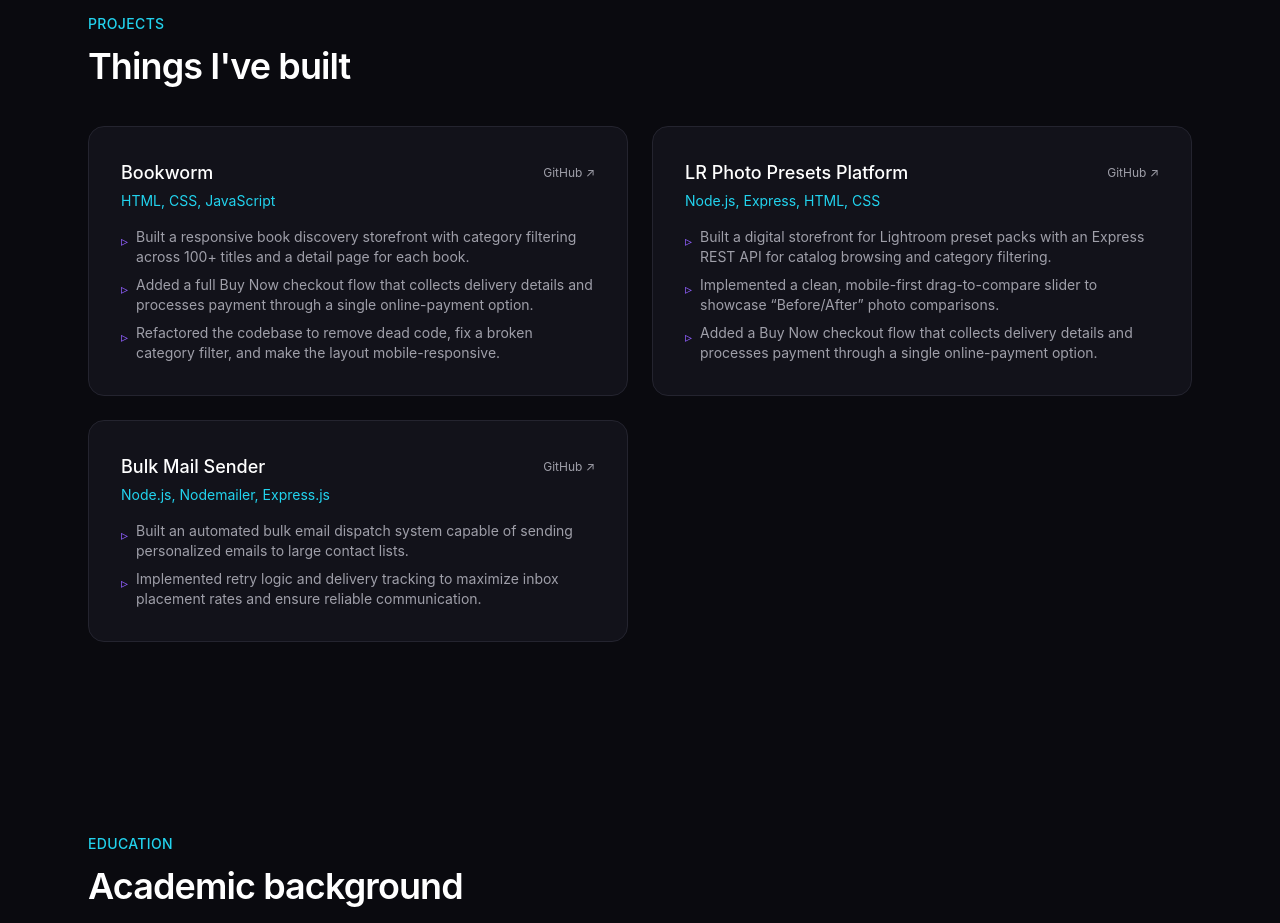
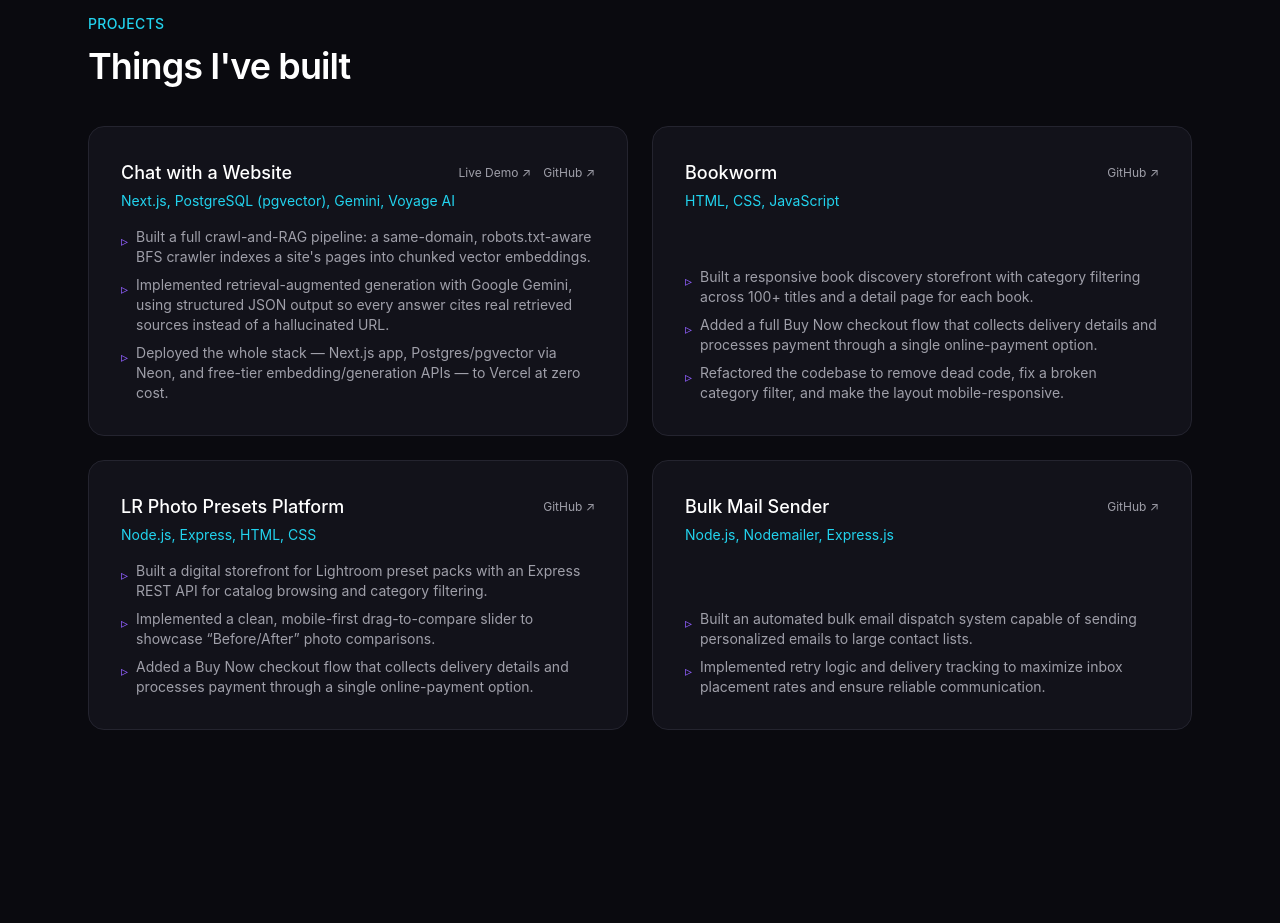
Before and after one commit to Shanlin-Dudhiya/shanlin-portfolio, a React (Vite) app: page / in a window 1280 px wide. Shown: the part 2720-3643 px from the top of the page. Built offline with nearby package versions, Linux system fonts and the light colour scheme.

Commit message:
Add Chat with a Website project and live-demo link support
Adds the RAG/crawl take-home project as the lead portfolio entry, with
a live demo link alongside GitHub. Projects.jsx now renders an optional
demoLink next to the GitHub link for any project that has one.

```diff
--- a/src/components/Projects.jsx
+++ b/src/components/Projects.jsx
@@ -12,6 +12,17 @@
           >
             <div className="flex items-center justify-between gap-2 mb-1">
               <h3 className="text-white font-medium text-lg">{project.name}</h3>
+              <div className="flex items-center gap-3 shrink-0">
+                {project.demoLink && (
+                  <a
+                    href={project.demoLink}
+                    target="_blank"
+                    rel="noreferrer"
+                    className="text-xs text-zinc-400 hover:text-white transition-colors whitespace-nowrap"
+                  >
+                    Live Demo ↗
+                  </a>
+                )}
                 {project.link && (
                   <a
                     href={project.link}
@@ -22,6 +33,7 @@
                     GitHub ↗
                   </a>
                 )}
+              </div>
             </div>
             <p className="text-sm text-[var(--color-accent-2)] mb-4">{project.stack}</p>
             <ul className="space-y-2 mt-auto">
--- a/src/data.js
+++ b/src/data.js
@@ -80,6 +80,17 @@
 
 export const projects = [
   {
+    name: "Chat with a Website",
+    stack: "Next.js, PostgreSQL (pgvector), Gemini, Voyage AI",
+    points: [
+      "Built a full crawl-and-RAG pipeline: a same-domain, robots.txt-aware BFS crawler indexes a site's pages into chunked vector embeddings.",
+      "Implemented retrieval-augmented generation with Google Gemini, using structured JSON output so every answer cites real retrieved sources instead of a hallucinated URL.",
+      "Deployed the whole stack — Next.js app, Postgres/pgvector via Neon, and free-tier embedding/generation APIs — to Vercel at zero cost.",
+    ],
+    link: "https://github.com/Shanlin-Dudhiya/chat-with-website",
+    demoLink: "https://chat-with-website-kappa.vercel.app/",
+  },
+  {
     name: "Bookworm",
     stack: "HTML, CSS, JavaScript",
     points: [
```
Lines whose indentation alone changed are shown as unchanged.
